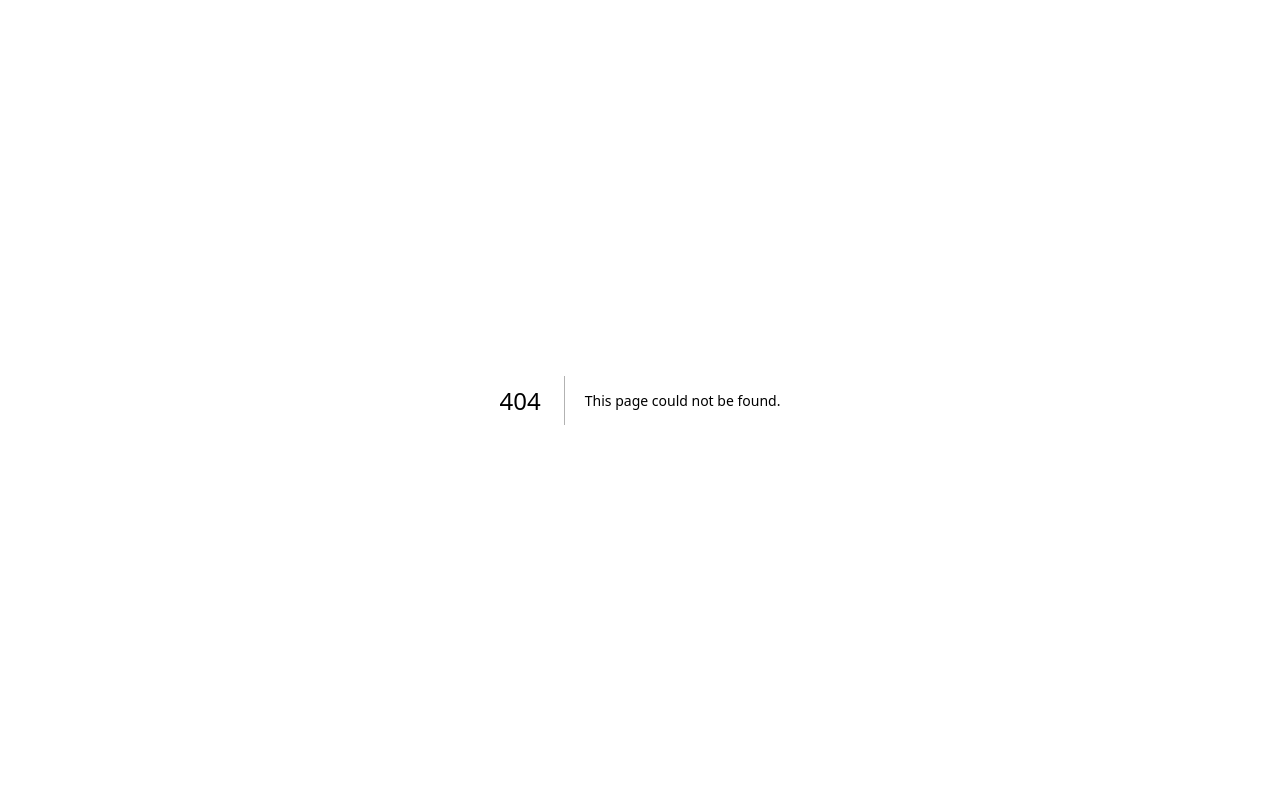
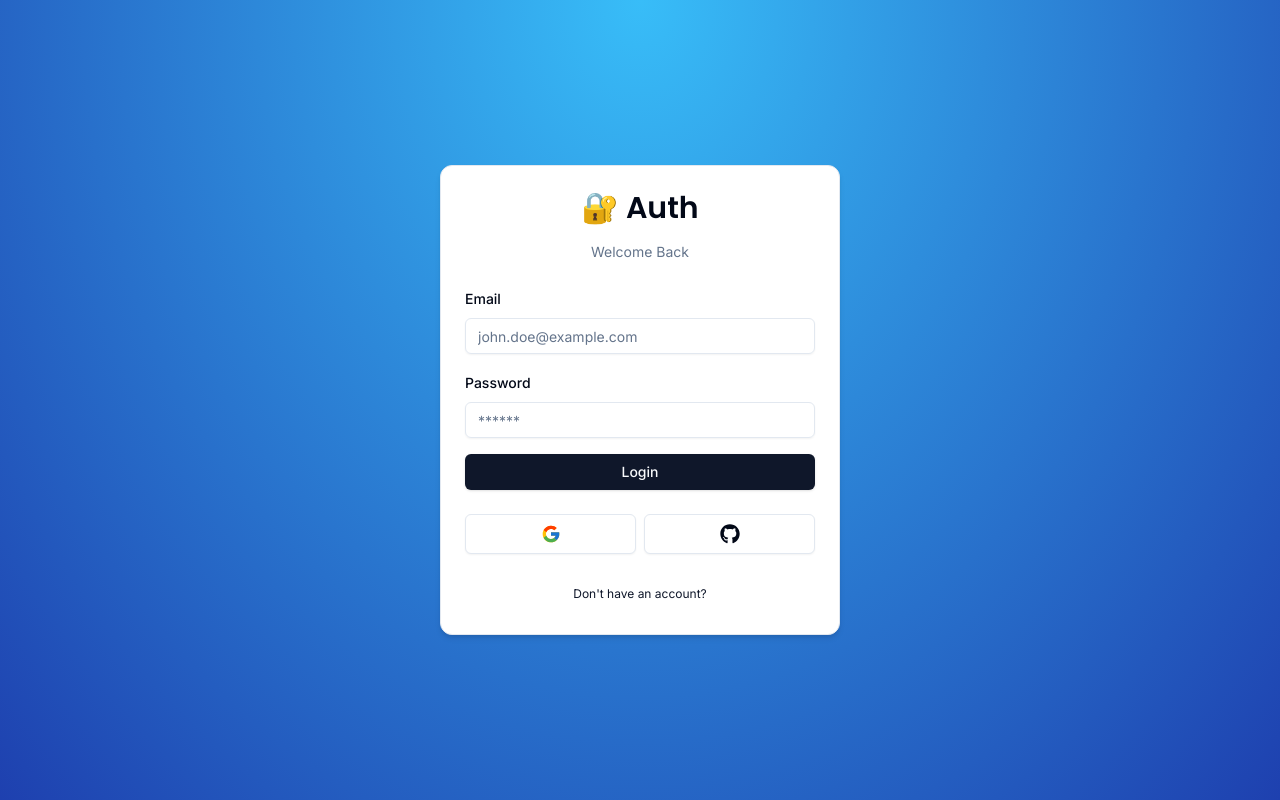
Before and after one commit to Marknjo/auth-mastery, a Next.js app: page /auth/login in a window 1280 px wide. Before the commit this address had no page. Built offline with nearby package versions, Linux system fonts and the light colour scheme.

Commit message:
implement LoginPage

```diff
--- /dev/null
+++ b/app/auth/login/page.tsx
@@ -0,0 +1,6 @@
+import LoginForm from '@/components/auth/login-form';
+
+function LoginPage() {
+  return <LoginForm />;
+}
+export default LoginPage;
```
